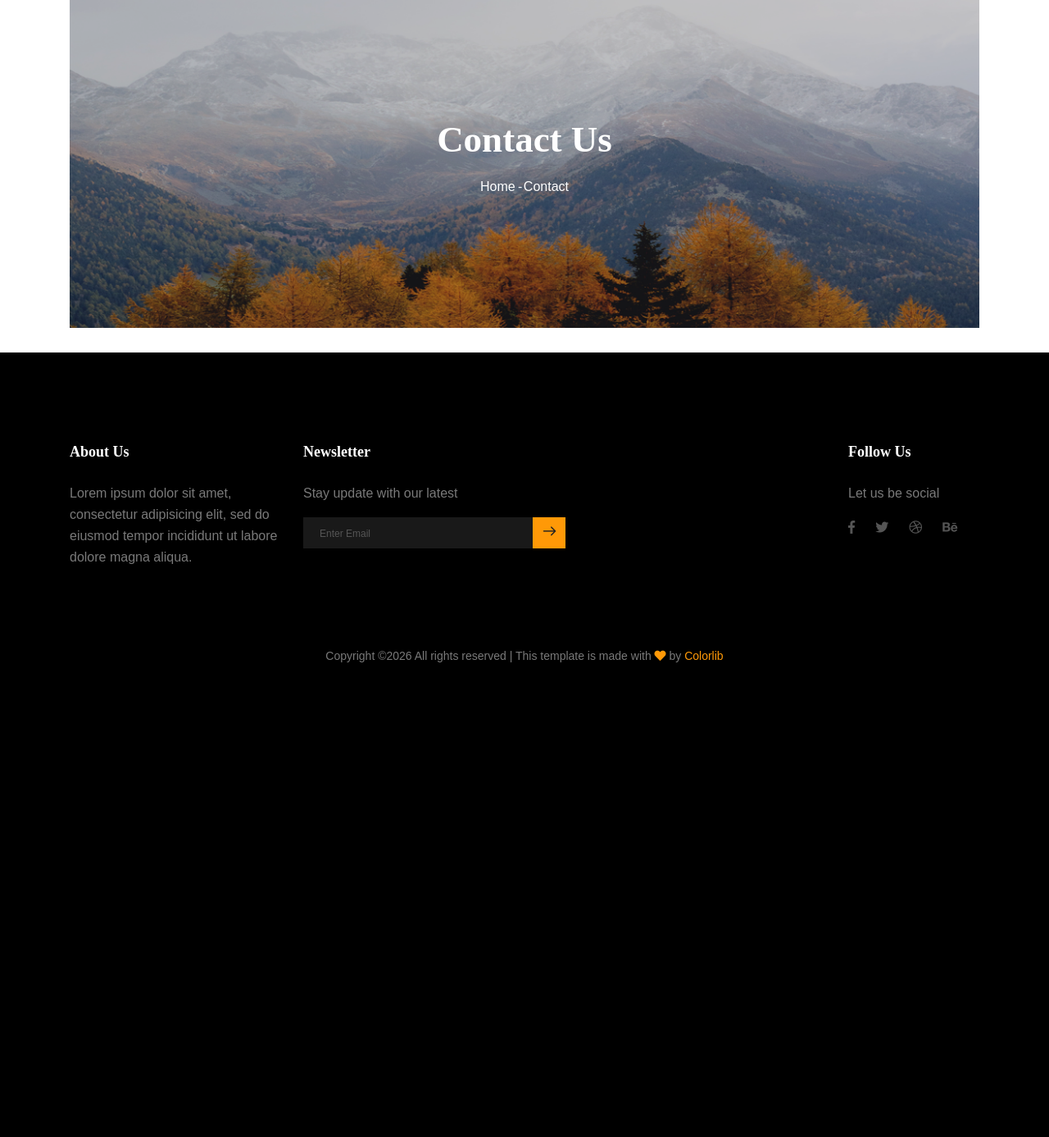
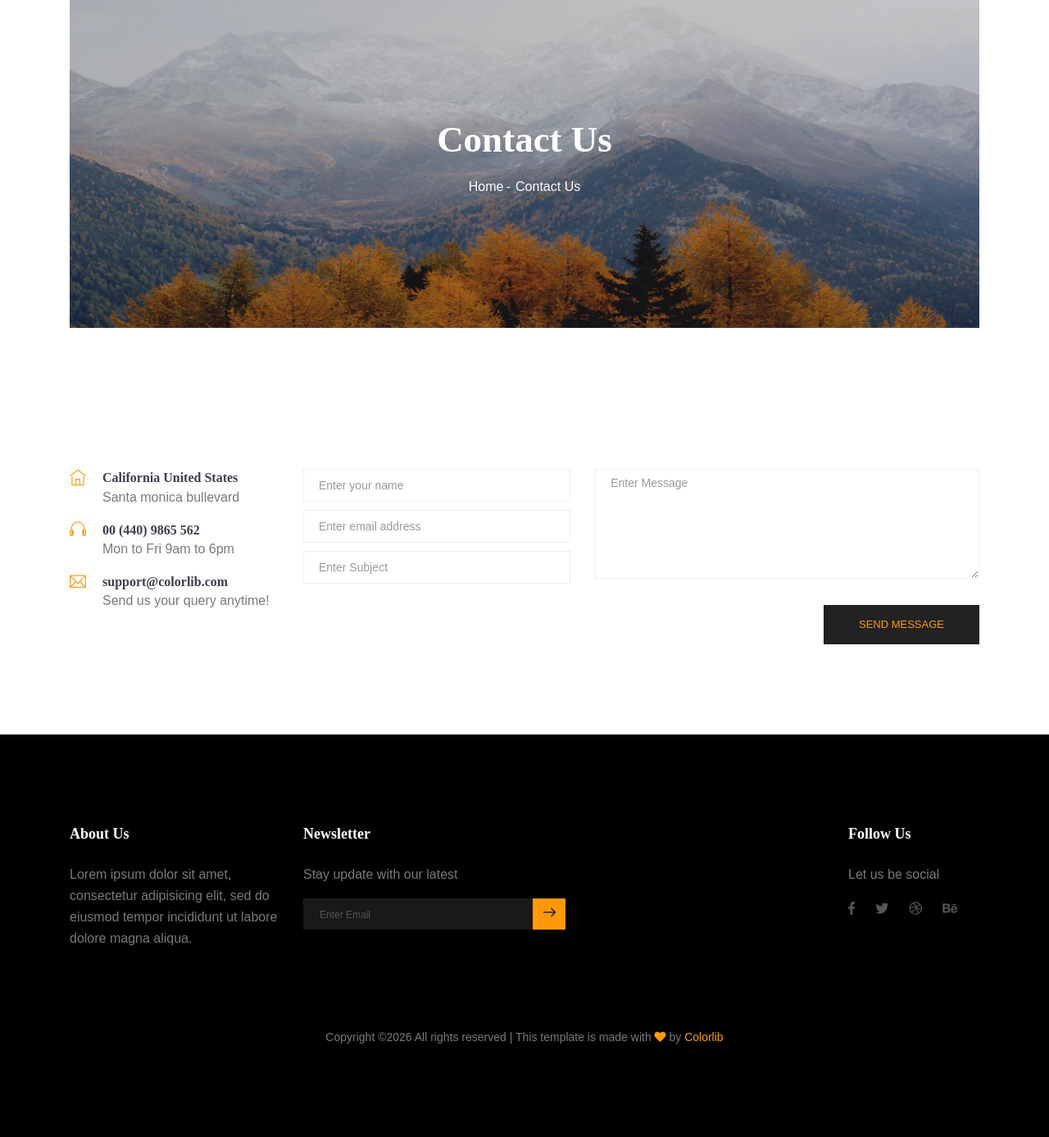
Before and after one commit to Aferokript/-2, a Django app: template templates/contact.html in a window 1280 px wide. Shown: the part 84-1471 px from the top of the page at 82% size. Before the commit the page ends 892 px from the top, so only its background shows below. Run offline with Django 3.2, Linux system fonts and the light colour scheme; the template is opened without the code that fills it, so the values that code supplies are empty; parts of the project's set-up code (start-up, migrations or seed data) failed here and were passed over; some libraries are stand-ins or nearby versions.

Commit message:
исправил пробелы

```diff
--- a/templates/contact.html
+++ b/templates/contact.html
@@ -1,8 +1,10 @@
 {% extends "base.html" %}
 {% load static %}
 
-<title>{% block title %} Contact {% endblock %}</title>
+{% block title %}Remake Barber - Contact{% endblock %}
+
 {% block content %}
+    <!--================ Hero sm banner start =================-->
     <section class="mb-30px">
         <div class="container">
             <div class="hero-banner hero-banner--sm">
@@ -10,16 +12,99 @@
                     <h1>Contact Us</h1>
                     <nav aria-label="breadcrumb" class="banner-breadcrumb">
                         <ol class="breadcrumb">
-                        <li class="breadcrumb-item"><a href="{% url 'index' %}">Home</a></li>
-                        <li class="breadcrumb-item active" aria-current="page">Contact</li>
+                            <li class="breadcrumb-item">
+                                <a href="#">Home</a>
+                            </li>
+                            <li class="breadcrumb-item active" aria-current="page">
+                                Contact Us
+                            </li>
                         </ol>
                     </nav>
                 </div>
             </div>
         </div>
     </section>
- <div style="max-width: 100%; width: 85%; margin: 20px auto;">
+    <!--================ Hero sm banner end =================-->
+
+    <!-- ================ contact section start ================= -->
+    <section class="section-margin--small section-margin">
+        <div class="container">
+            <div class="d-none d-sm-block mb-5 pb-4">
                 {{ html_map|safe }}
             </div>
 
+            <div class="row">
+                <div class="col-md-4 col-lg-3 mb-4 mb-md-0">
+                    <div class="media contact-info">
+                        <span class="contact-info__icon">
+                            <i class="ti-home"></i>
+                        </span>
+                        <div class="media-body">
+                            <h3>California United States</h3>
+                            <p>Santa monica bullevard</p>
+                        </div>
+                    </div>
+
+                    <div class="media contact-info">
+                        <span class="contact-info__icon">
+                            <i class="ti-headphone"></i>
+                        </span>
+                        <div class="media-body">
+                            <h3>
+                                <a href="tel:454545654">00 (440) 9865 562</a>
+                            </h3>
+                            <p>Mon to Fri 9am to 6pm</p>
+                        </div>
+                    </div>
+
+                    <div class="media contact-info">
+                        <span class="contact-info__icon">
+                            <i class="ti-email"></i>
+                        </span>
+                        <div class="media-body">
+                            <h3>
+                                <a href="mailto:support@colorlib.com">support@colorlib.com</a>
+                            </h3>
+                            <p>Send us your query anytime!</p>
+                        </div>
+                    </div>
+                </div>
+
+                <div class="col-md-8 col-lg-9">
+                    <form action="./" class="form-contact contact_form" method="post" id="contactForm" novalidate="novalidate">
+                        {% csrf_token %}
+
+                        <div class="row">
+                            <div class="col-lg-5">
+                                <div class="form-group">
+                                    <input class="form-control" name="name" id="name" type="text" placeholder="Enter your name">
+                                </div>
+
+                                <div class="form-group">
+                                    <input class="form-control" name="email" id="email" type="email" placeholder="Enter email address">
+                                </div>
+
+                                <div class="form-group">
+                                    <input class="form-control" name="subject" id="subject" type="text" placeholder="Enter Subject">
+                                </div>
+                            </div>
+
+                            <div class="col-lg-7">
+                                <div class="form-group">
+                                    <textarea class="form-control different-control w-100" name="message" id="message" cols="30" rows="5" placeholder="Enter Message"></textarea>
+                                </div>
+                            </div>
+                        </div>
+
+                        <div class="form-group text-center text-md-right mt-3">
+                            <button type="submit" class="button button--active button-contactForm">
+                                Send Message
+                            </button>
+                        </div>
+                    </form>
+                </div>
+            </div>
+        </div>
+    </section>
+    <!-- ================ contact section end ================= -->
 {% endblock %}
```
Lines whose indentation alone changed are shown as unchanged.
